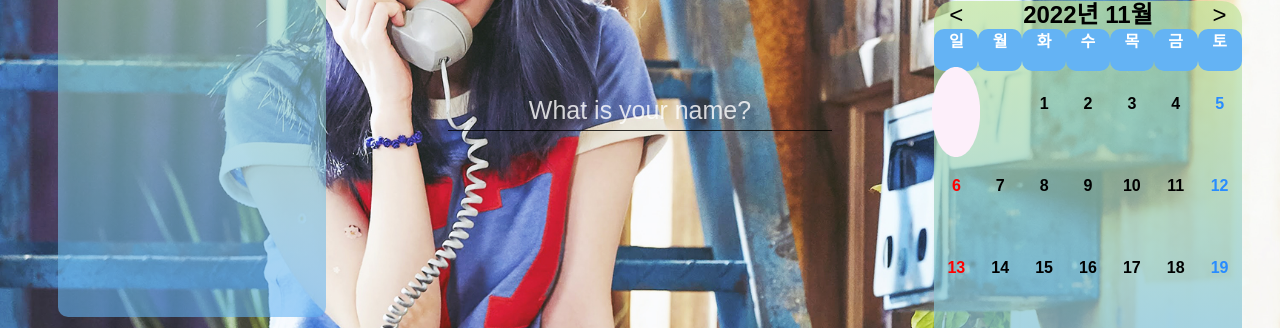
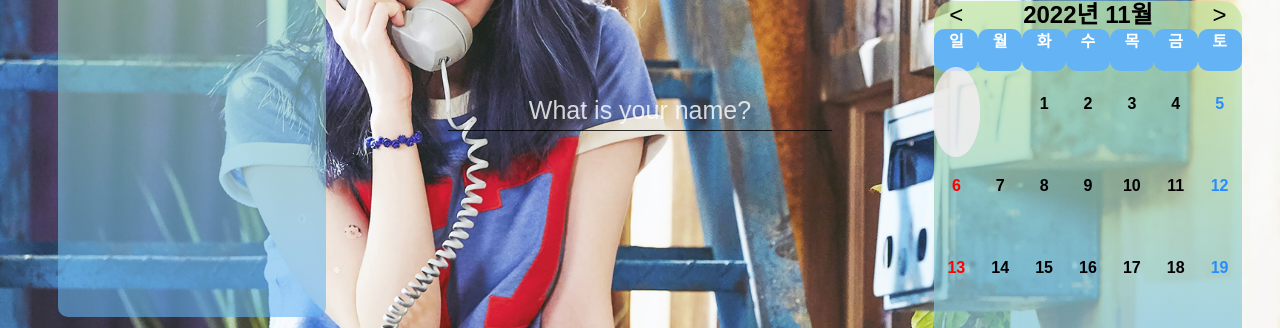
Before and after one commit to LooanCheong/vanila-JS, a plain HTML site: page index.html in a window 1280 px wide. In both pictures the pointer is over the element 956 px from the left and 411 px from the top of the page. Shown: the part 299-627 px from the top of the page. Drawn offline with nearby package versions, Linux system fonts and the light colour scheme; a web font is replaced by a local one.

Commit message:
Update right.css

```diff
--- a/css/right.css
+++ b/css/right.css
@@ -65,7 +65,7 @@
 
 .custom_calendar_table tbody td:hover {
   transform: scale(1.1);
-  background-color: #fdeffa;
+  background-color: rgba(253, 239, 250, 0.7);
 }
 
 .custom_calendar_table tbody td:nth-child(1) {
```
